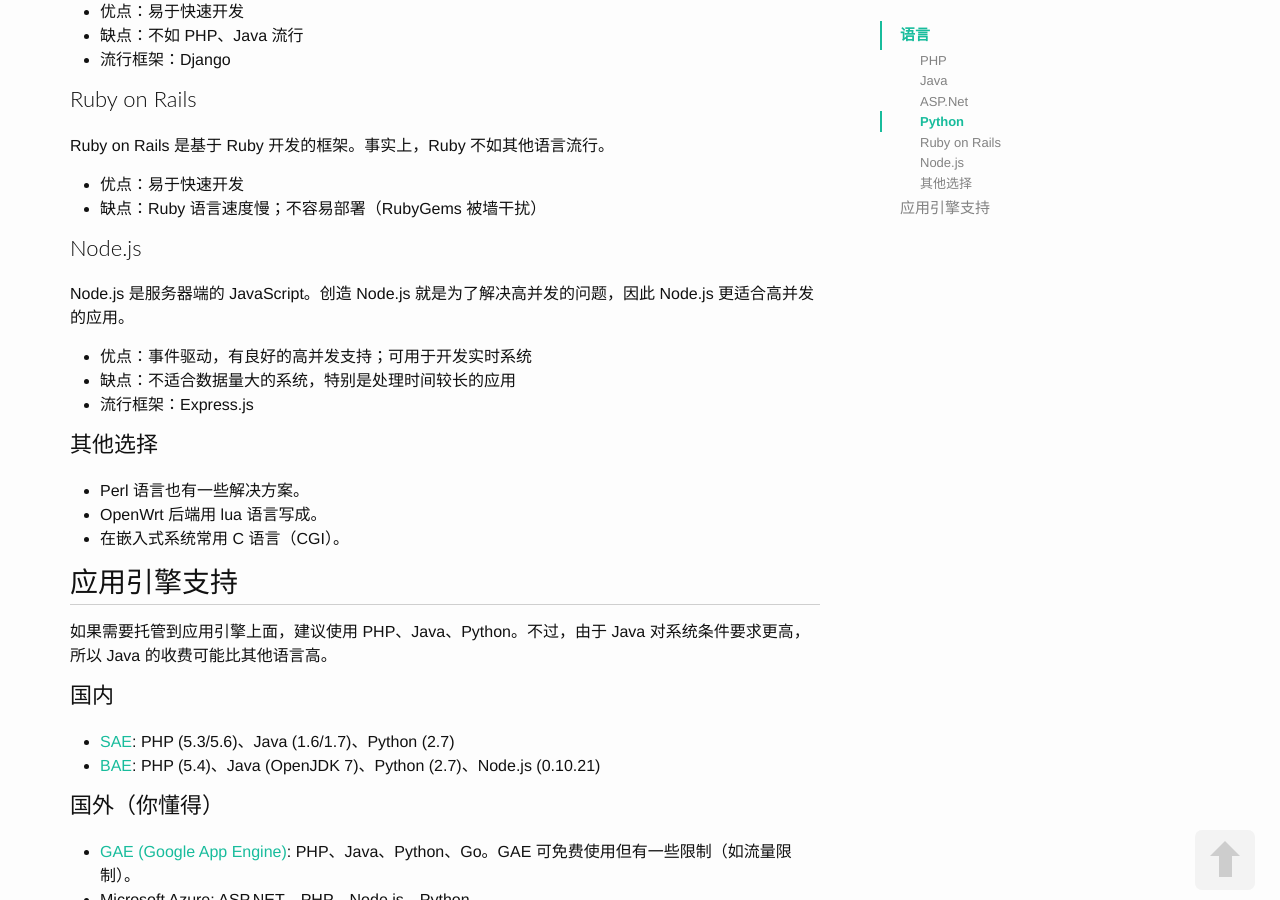
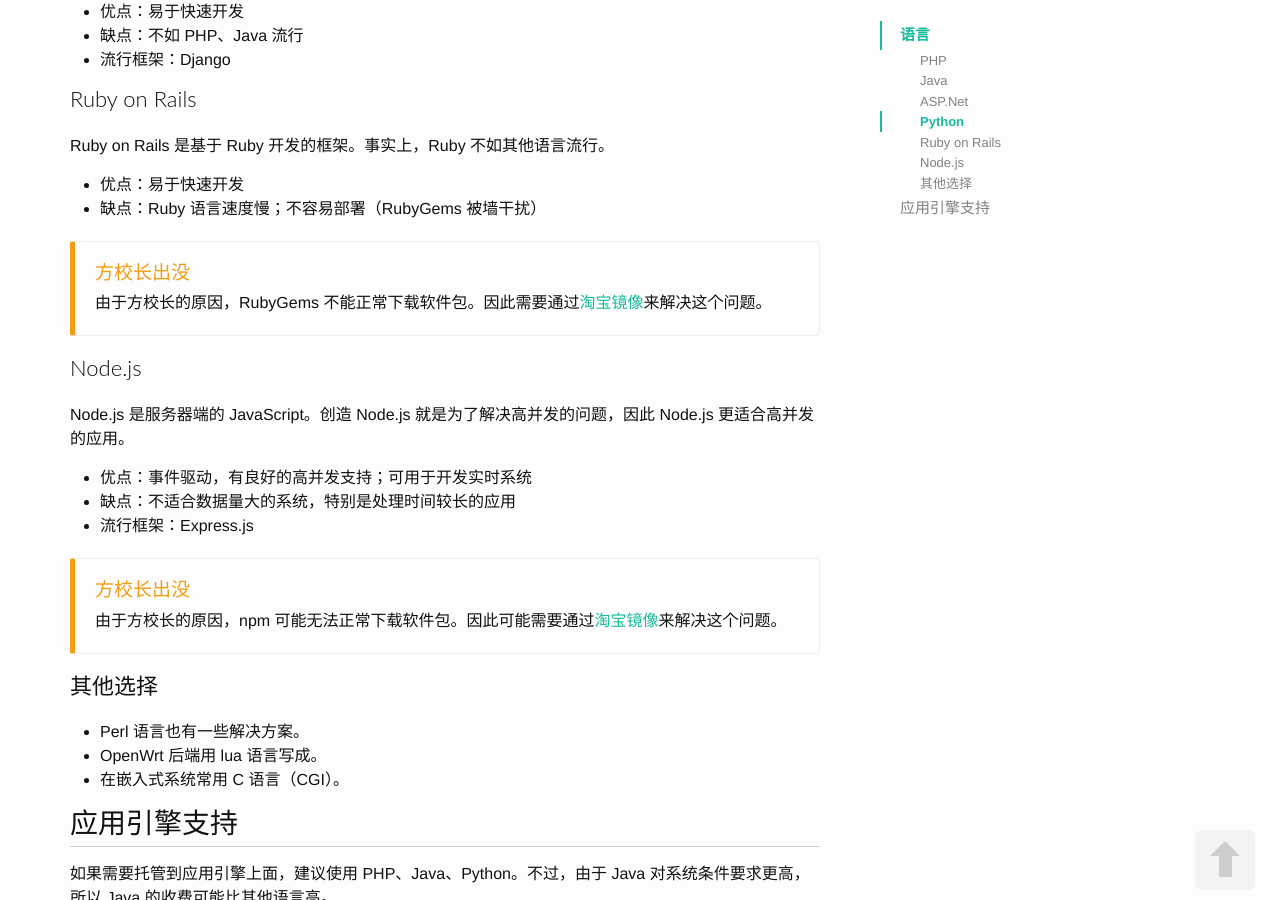
Before and after one commit to upclinux/intro, a Jekyll site: the page built from _posts/development/2007-12-23-backend.markdown, in a window 1280 px wide and 900 px high, scrolled down 961 px. Built offline with Jekyll 4.4.1, drawn with Linux system fonts in a browser that asks for light colours; nearby versions of some CDN libraries.

Commit message:
加入方校长的事迹

```diff
--- a/_posts/development/2007-12-23-backend.markdown
+++ b/_posts/development/2007-12-23-backend.markdown
@@ -50,6 +50,14 @@ Ruby on Rails 是基于 Ruby 开发的框架。事实上，Ruby 不如其他语
 * 优点：易于快速开发
 * 缺点：Ruby 语言速度慢；不容易部署（RubyGems 被墙干扰）
 
+[% callout style=warning %]
+
+#### 方校长出没
+
+由于方校长的原因，RubyGems 不能正常下载软件包。因此需要通过[淘宝镜像](https://ruby.taobao.org)来解决这个问题。
+
+[% endcallout %]
+
 ## Node.js
 
 Node.js 是服务器端的 JavaScript。创造 Node.js 就是为了解决高并发的问题，因此 Node.js 更适合高并发的应用。
@@ -57,6 +65,14 @@ Node.js 是服务器端的 JavaScript。创造 Node.js 就是为了解决高并
 * 优点：事件驱动，有良好的高并发支持；可用于开发实时系统
 * 缺点：不适合数据量大的系统，特别是处理时间较长的应用
 * 流行框架：Express.js
+
+[% callout style=warning %]
+
+#### 方校长出没
+
+由于方校长的原因，npm 可能无法正常下载软件包。因此可能需要通过[淘宝镜像](https://npm.taobao.org)来解决这个问题。
+
+[% endcallout %]
 
 ## 其他选择
 
```
